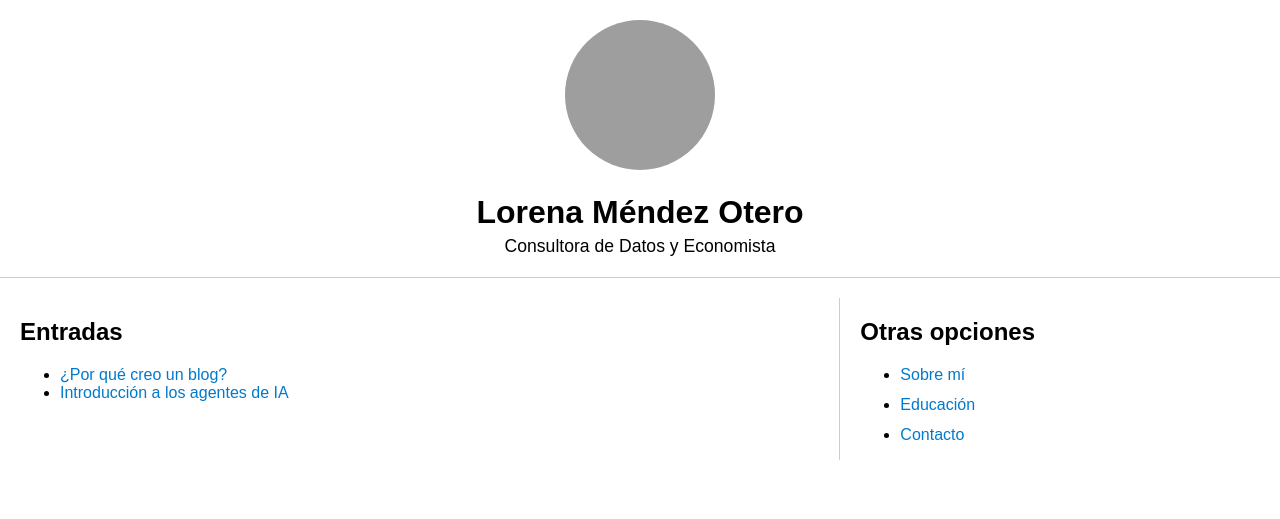
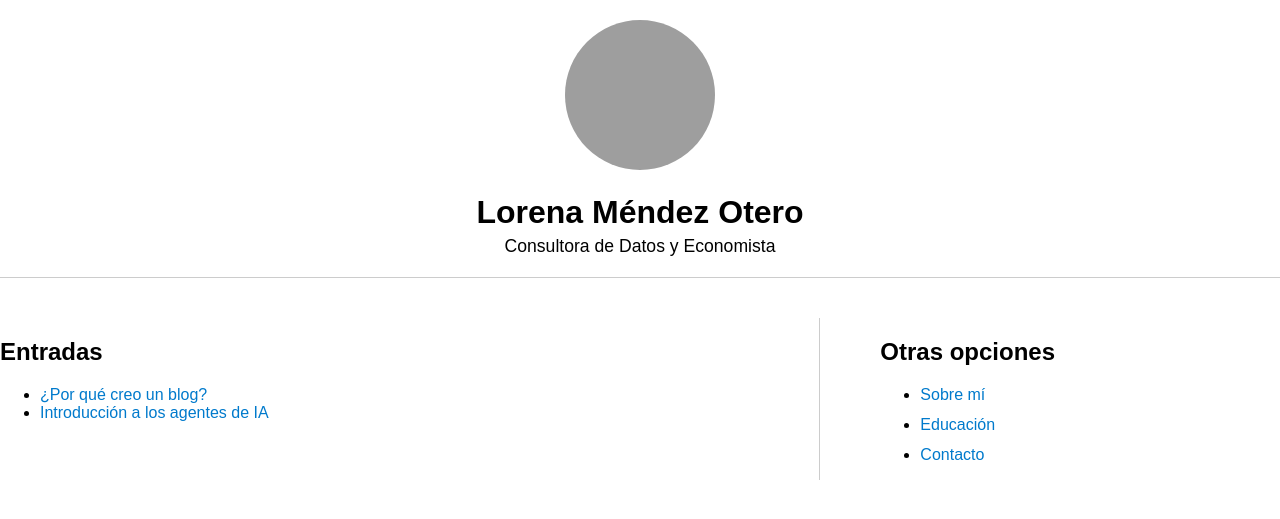
Before and after one commit to lmendezotero/lmendezotero.github.io, a Jekyll site: the page built from index.md, in a window 1280 px wide. Shown: the top 519 px of the page. Built offline with Jekyll 4.4.1, drawn with Linux system fonts in a browser that asks for light colours; the list of posts is cut into pages by our own code; grey boxes are pictures that could not be loaded.

Commit message:
Update style.css

```diff
--- a/assets/css/style.css
+++ b/assets/css/style.css
@@ -35,9 +35,18 @@ a:hover {
   font-size: 1.1em;
 }
 
+/* NUEVO: contenedor centrado */
+.container {
+  max-width: 1100px;
+  margin: 0 auto;
+  padding: 0 20px;
+}
+
+/* Ajuste interno */
 .layout-wrapper {
   display: flex;
-  padding: 20px;
+  gap: 40px;
+  padding: 40px 0;
 }
 
 .main-content {
```
